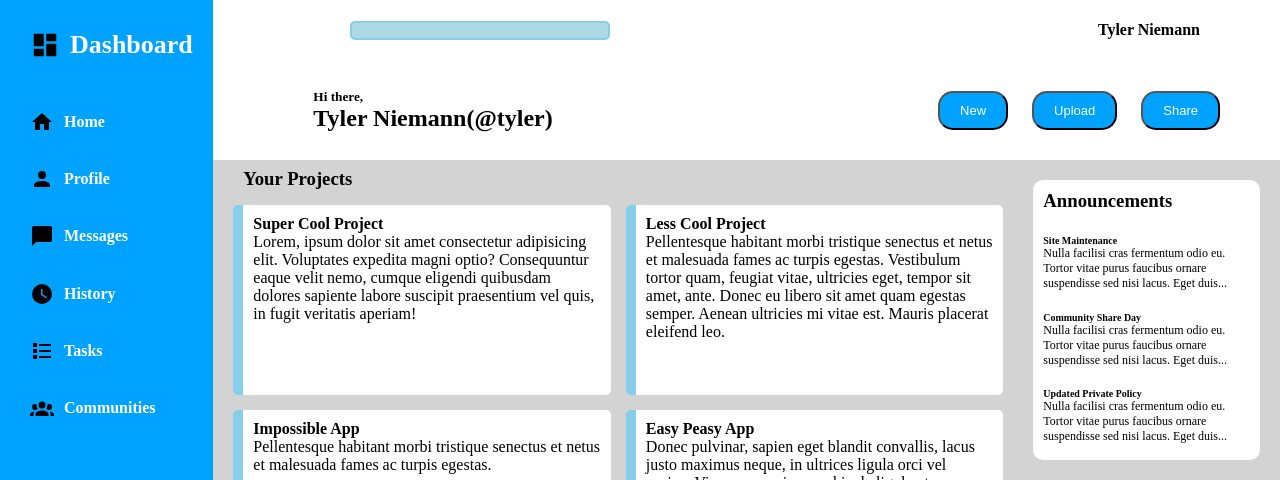
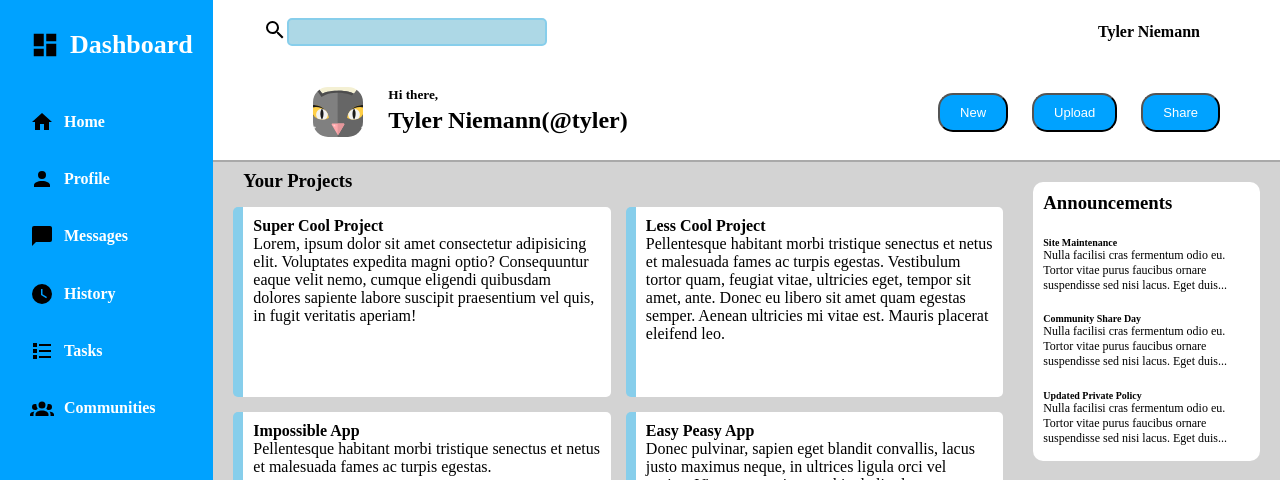
Before and after one commit to TylerNiemann/Admin-dashboard, a plain HTML site: page index.html in a window 1280 px wide. Shown: the top 480 px of the page. Drawn offline with Linux system fonts and the light colour scheme.

Commit message:
add more images and assets

```diff
--- a/index.html
+++ b/index.html
@@ -28,11 +28,13 @@
         <div class="header">
             <form action="#">
                 <div class="search-bar">
+                    <label for="search"><img src="./SVG/magnify.svg" alt="search"></label>
                     <input type="text" name="search" id="search">
                 </div>
             </form>
             <h4>Tyler Niemann</h4>
             <div class="header-handle">
+                <div class="icon-1"></div>
                 <h5>Hi there,</h5>
                 <h2>Tyler Niemann(@tyler)</h2>
             </div>
--- a/style.css
+++ b/style.css
@@ -37,6 +37,7 @@ ul{
     list-style-type: none;
 }
 .middle{
+    border-top: 2px solid darkgray;
     background-color: lightgrey;
     display: grid;
     grid-template-columns: 3fr 1fr;
@@ -49,6 +50,7 @@ input{
     border-radius: 5px;
     border: 2px solid skyblue;
     background-color: lightblue;
+    height: 3vh;
 }
 .header-btn, .header > h4{
     justify-self: end;
@@ -150,3 +152,21 @@ li{
     margin-top: 70px;
     gap: 20px;
 }
+.search-bar{
+    display: flex;
+    margin-right: 150px;
+}
+.icon-1{
+    height: 50px;
+    width: 50px;
+    background: url(./SVG/download-icon-cat+icon-1320190750608450315_0.svg);
+    background-size: auto;
+    background-position: center;
+    grid-row-start: 1;
+    grid-row-end: 3;
+    border-radius: 15px;
+}
+.header-handle{
+    display: grid;
+    grid-template-columns: 75px 300px;
+}
```
Also changed, not shown: SVG/download-icon-cat+icon-1320190750608450315_0.svg (added), SVG/magnify.svg (added).
